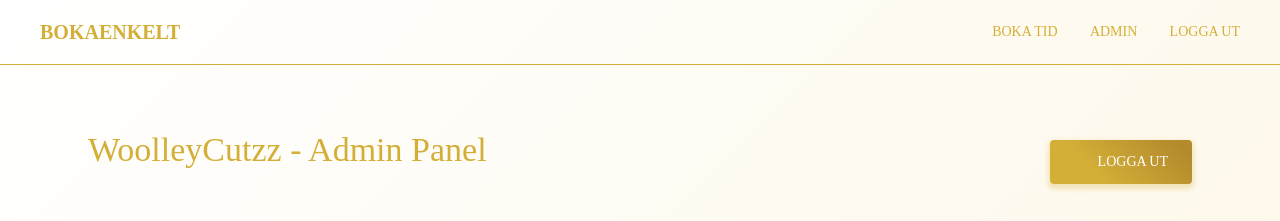
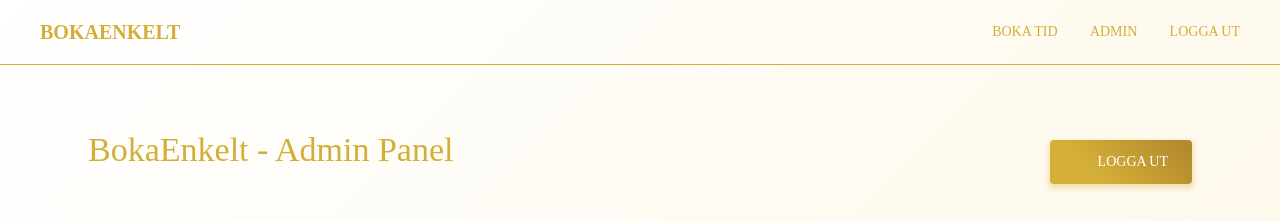
Before and after one commit to Alessandro1022/woollycutzzz, a React (Vite) app: page /admin/dashboard in a window 1280 px wide. Shown: the top 221 px of the page. Built offline with nearby package versions, Linux system fonts and the light colour scheme; no server answers; sample sign-in values are in the browser's storage; some icons are missing.

Commit message:
change title

```diff
--- a/index.html
+++ b/index.html
@@ -4,7 +4,7 @@
     <meta charset="UTF-8" />
     <link rel="icon" type="image/svg+xml" href="/vite.svg" />
     <meta name="viewport" content="width=device-width, initial-scale=1.0" />
-    <title>WoolleyCutzz</title>
+    <title>BokaEnkelt</title>
   </head>
   <body>
     <div id="root"></div>
--- a/src/pages/AdminDashboard.jsx
+++ b/src/pages/AdminDashboard.jsx
@@ -325,7 +325,7 @@
           }}
         >
           <StyledTypography variant="h4">
-            WoolleyCutzz - Admin Panel
+            BokaEnkelt - Admin Panel
           </StyledTypography>
           <StyledButton
             variant="contained"
```
